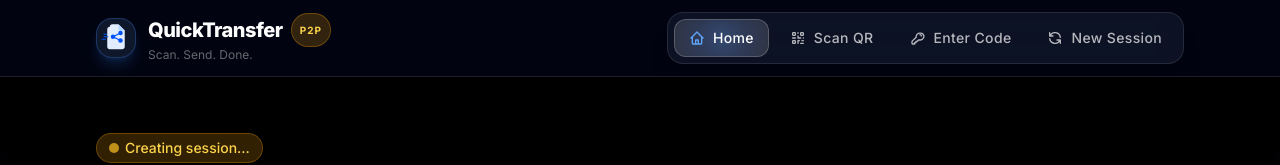
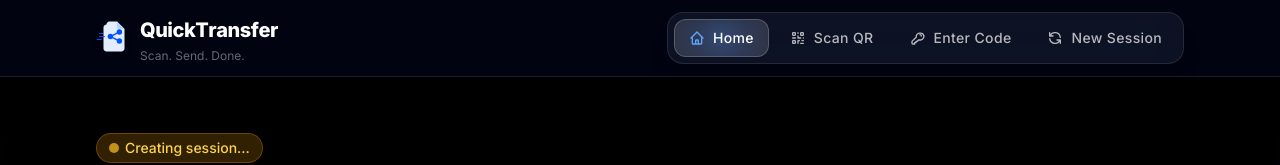
Before and after one commit to vaibhavjadhav0391-wq/QUICKSHARE, a React (Vite) app in the folder client/: page / in a window 1280 px wide. Shown: the top 165 px of the page. Built offline with nearby package versions, Linux system fonts and the light colour scheme; no server answers.

Commit message:
Integrate HyperText component, remove logo icon border box, remove P2P badge, and position title directly next to logo icon

```diff
--- /dev/null
+++ b/client/src/components/ui/hyper-text.tsx
@@ -0,0 +1,75 @@
+import { useEffect, useRef, useState } from "react";
+import { cn } from "@/lib/utils";
+
+export interface HyperTextProps {
+  text: string;
+  duration?: number;
+  className?: string;
+  animateOnLoad?: boolean;
+}
+
+const alphabets = "ABCDEFGHIJKLMNOPQRSTUVWXYZ".split("");
+
+const getRandomInt = (max: number) => Math.floor(Math.random() * max);
+
+export function HyperText({
+  text,
+  duration = 800,
+  className,
+  animateOnLoad = true,
+}: HyperTextProps) {
+  const [displayText, setDisplayText] = useState(text.split(""));
+  const [trigger, setTrigger] = useState(false);
+  const interations = useRef(0);
+  const isFirstRender = useRef(true);
+
+  const triggerAnimation = () => {
+    interations.current = 0;
+    setTrigger(true);
+  };
+
+  useEffect(() => {
+    const interval = setInterval(
+      () => {
+        if (!animateOnLoad && isFirstRender.current) {
+          clearInterval(interval);
+          isFirstRender.current = false;
+          return;
+        }
+        if (interations.current < text.length) {
+          setDisplayText((t) =>
+            t.map((l, i) =>
+              l === " "
+                ? l
+                : i <= interations.current
+                  ? text[i]
+                  : alphabets[getRandomInt(26)],
+            ),
+          );
+          interations.current = interations.current + 0.1;
+        } else {
+          setTrigger(false);
+          clearInterval(interval);
+        }
+      },
+      duration / (text.length * 10),
+    );
+    return () => clearInterval(interval);
+  }, [text, duration, trigger, animateOnLoad]);
+
+  return (
+    <div
+      className="flex scale-100 cursor-pointer overflow-hidden py-1 items-center"
+      onMouseEnter={triggerAnimation}
+    >
+      {displayText.map((letter, i) => (
+        <span
+          key={i}
+          className={cn("font-extrabold tracking-tight transition-all duration-150 inline-block", letter === " " ? "w-2" : "", className)}
+        >
+          {letter}
+        </span>
+      ))}
+    </div>
+  );
+}
--- a/client/src/pages/UnifiedApp.tsx
+++ b/client/src/pages/UnifiedApp.tsx
@@ -9,6 +9,7 @@ import { FileTransfer } from '@/components/FileTransfer';
 import { ConnectionStatus } from '@/components/ConnectionStatus';
 import { TransferHistory } from '@/components/TransferHistory';
 import { MenuBar, MenuItem } from '@/components/ui/glow-menu';
+import { HyperText } from '@/components/ui/hyper-text';
 import { buildJoinUrl, isMobileDevice, vibrate, isSecureContext } from '@/utils/deviceDetect';
 
 export function UnifiedApp() {
@@ -262,9 +263,9 @@ export function UnifiedApp() {
       {/* ── HEADER WITH GLOW MENU BAR ── */}
       <header className="border-b border-white/10 bg-slate-950/70 backdrop-blur-md sticky top-0 z-30">
         <div className="max-w-6xl mx-auto px-4 md:px-8 py-3 flex items-center justify-between">
-          <div className="flex items-center gap-3 cursor-pointer" onClick={() => navigate('/')}>
-            <div className="w-10 h-10 rounded-2xl bg-slate-900 border border-blue-500/30 p-1 flex items-center justify-center shadow-lg shadow-blue-500/20">
-              <svg viewBox="0 0 120 120" className="w-full h-full" fill="none">
+          <div className="flex items-center gap-2 cursor-pointer" onClick={() => navigate('/')}>
+            <div className="w-9 h-9 flex items-center justify-center">
+              <svg viewBox="0 0 120 120" className="w-full h-full drop-shadow-md" fill="none">
                 <path d="M35 15C35 9.477 39.477 5 45 5H70L95 30V95C95 100.523 90.523 105 85 105H35C29.477 105 25 100.523 25 95V25C25 19.477 29.477 15 35 15Z" fill="#E2EEFF"/>
                 <path d="M95 30H75C72.239 30 70 27.761 70 25V5L95 30Z" fill="#B4D4FF"/>
                 <circle cx="48" cy="55" r="9" fill="#0052FF"/>
@@ -275,12 +276,7 @@ export function UnifiedApp() {
               </svg>
             </div>
             <div>
-              <span className="font-extrabold text-xl tracking-tight text-white flex items-center gap-2">
-                QuickTransfer
-                <span className="text-[10px] uppercase font-bold tracking-widest bg-amber-500/20 text-amber-300 px-2 py-0.5 rounded-full border border-amber-500/30">
-                  P2P
-                </span>
-              </span>
+              <HyperText text="QuickTransfer" className="text-xl font-extrabold text-white tracking-tight" />
               <p className="text-xs text-white/40 hidden sm:block">Scan. Send. Done.</p>
             </div>
           </div>
```
